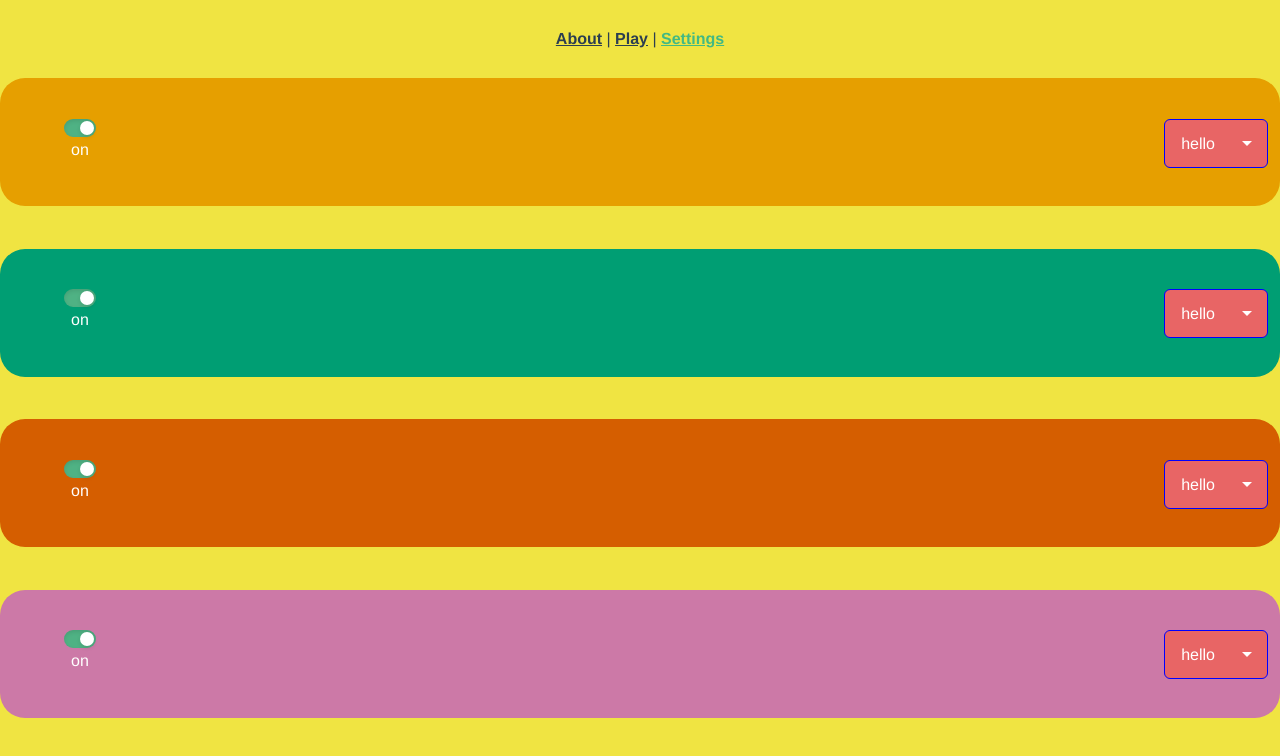
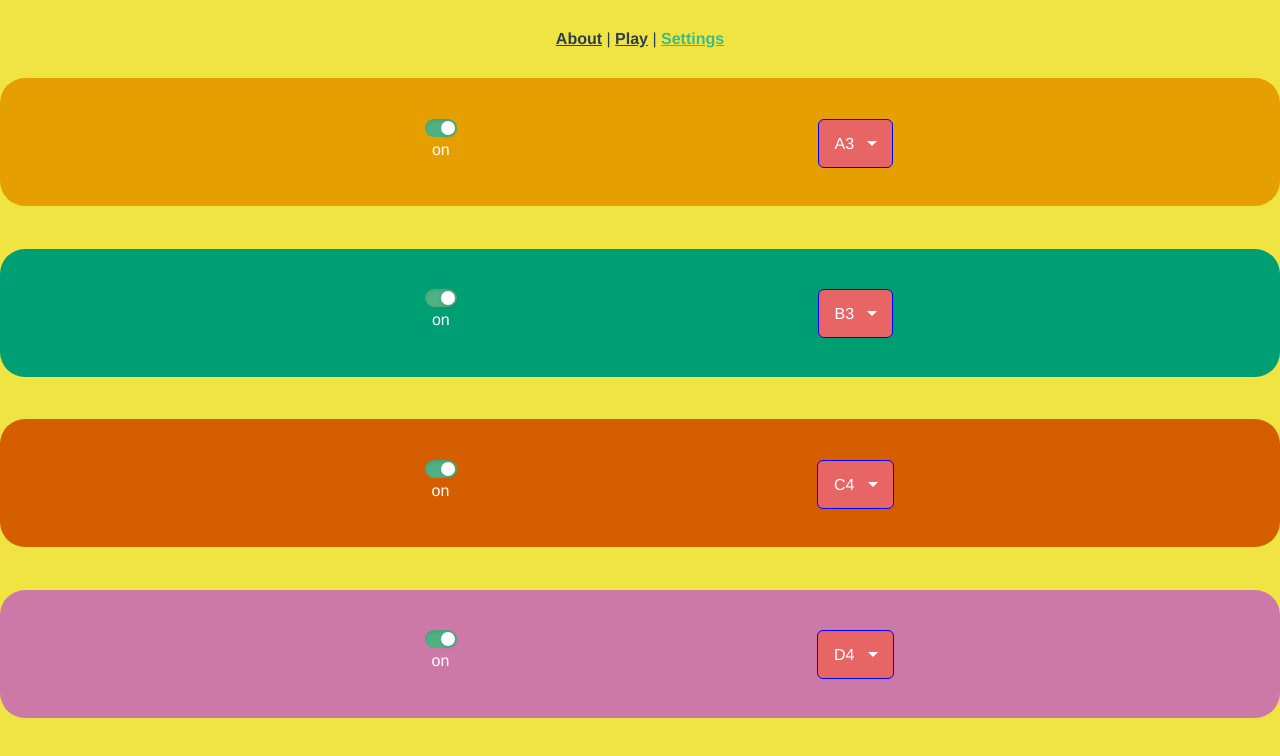
Before and after one commit to gawainhewitt/orchlab-strings, a Vue app: page /settings in a window 1280 px wide. Shown: the top 756 px of the page. Built offline with nearby package versions, Linux system fonts and the light colour scheme; what vue3-touch-events would draw is missing.

Commit message:
dropdown menu changes note

```diff
--- a/src/components/StringSettings.vue
+++ b/src/components/StringSettings.vue
@@ -4,18 +4,19 @@
     :style="myStyle"
   >
       <div :style="myStyle" class="settings-inner">
+        <div> </div>
         <div>
-          <SlideToggle class="slide" :value=checked @input=valueLog />
+          <SlideToggle class="slide" :value=checked @input=stringState />
           <label for="check">{{ onOrOff }}</label>
         </div>
         <div>
           <DropDown
-            :options="['hello', 'safe', 'hungry']"
-            default="hello"
-            @input="console.log($event)"
+            :options=currentScale
+            :default=note
+            @input="changeNote"
           />
-
         </div>
+        <div></div>
     </div>
   </div>
 </template>
@@ -34,17 +35,22 @@
       buttonColour: String,
       active: Boolean,
       number: Number,
-      updateStrings: Function
+      updateStrings: Function,
+      note: String
     },
     data() {
       return {
-        onOrOff: "on"
+        onOrOff: "on",
+        currentScale: ["C3", "D3", "E3", "F3", "G3", "A3", "B3"]
       }
     },
     methods: {
-      valueLog(value) {
+      stringState(value) {
         this.updateStrings(this.number, "stringOn", value)
         this.onOrOff = value ? "on" : "off"
+      },
+      changeNote(note) {
+        this.updateStrings(this.number, "note", note)
       }
     },
     computed: {
--- a/src/views/SettingsView.vue
+++ b/src/views/SettingsView.vue
@@ -5,6 +5,7 @@
       :buttonColour=strings[i].color
       :active="strings[i].stringOn"
       :number="strings[i].string"
+      :note="strings[i].note"
       :updateStrings="updateStrings"
       ></StringSettings>
   </div>
```
